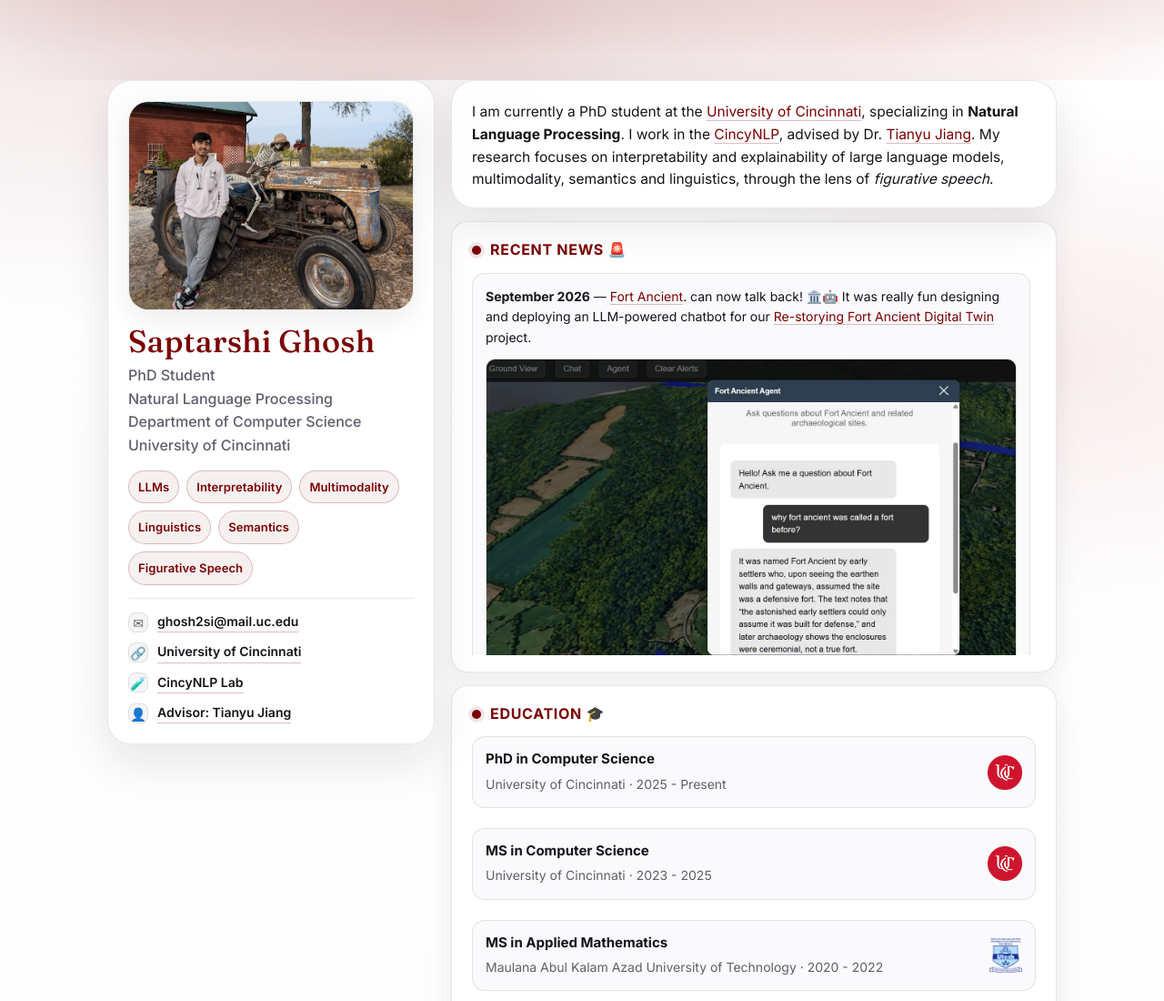
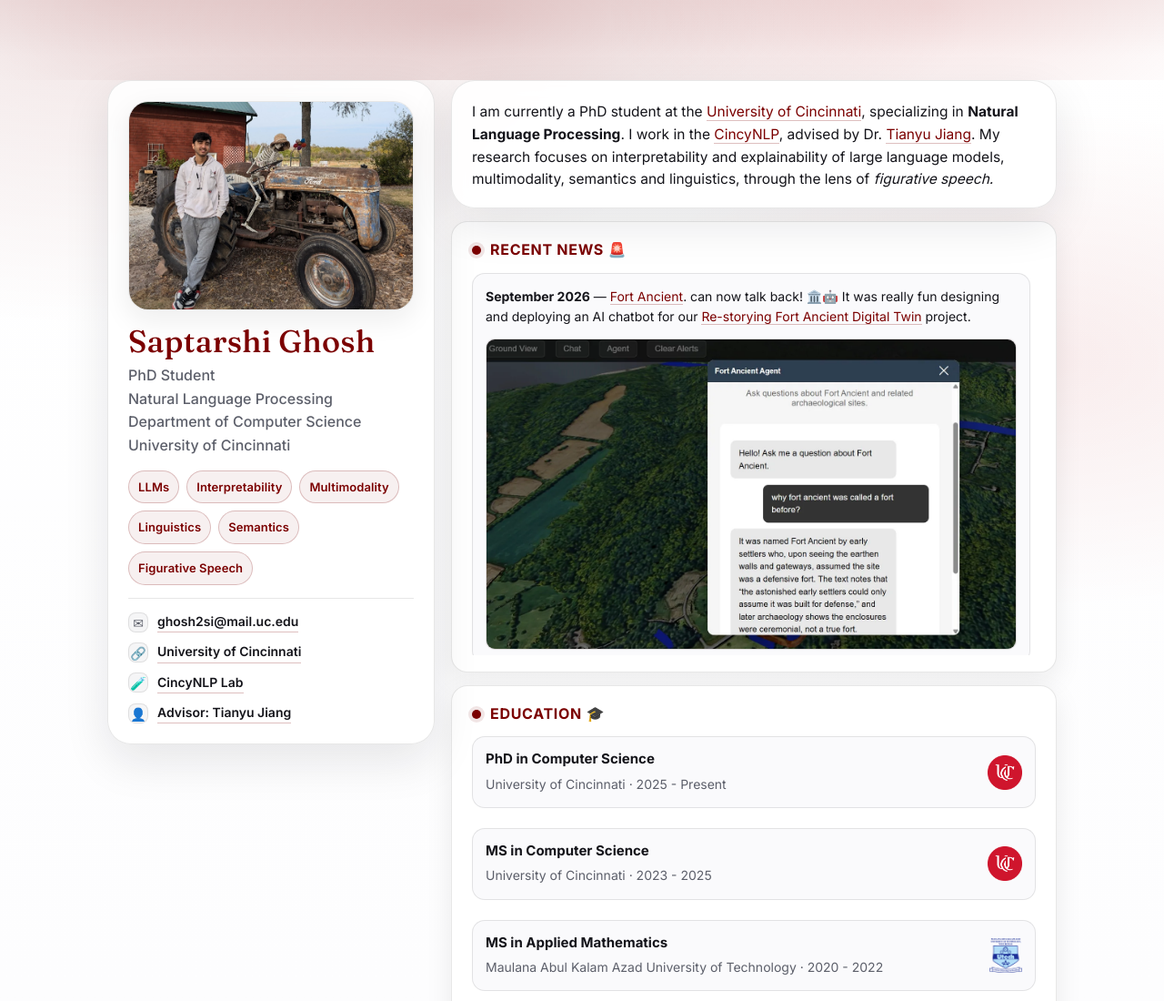
Before and after one commit to SaptGhosh/saptghosh-website, a plain HTML site: page index.html in a window 1280 px wide. Shown: the top 1100 px of the page at 91% size. Drawn offline with Linux system fonts and the light colour scheme.

Commit message:
Update index.html

```diff
--- a/index.html
+++ b/index.html
@@ -479,7 +479,7 @@
                 <!-- ★ NEW item with image placeholder -->
 
                   <div class="news-item">
-                  <p><b>September 2026</b> — <a href="https://en.wikipedia.org/wiki/Fort_Ancient" target="_blank" rel="noreferrer">Fort Ancient</a>. can now talk back! 🏛️🤖 It was really fun designing and deploying an LLM-powered chatbot for our <a href="https://ming3d.com/new/2026/05/23/re-storying-fort-ancient/" target="_blank" rel="noreferrer">Re-storying Fort Ancient Digital Twin</a> project.</p>
+                  <p><b>September 2026</b> — <a href="https://en.wikipedia.org/wiki/Fort_Ancient" target="_blank" rel="noreferrer">Fort Ancient</a>. can now talk back! 🏛️🤖 It was really fun designing and deploying an AI chatbot for our <a href="https://ming3d.com/new/2026/05/23/re-storying-fort-ancient/" target="_blank" rel="noreferrer">Re-storying Fort Ancient Digital Twin</a> project.</p>
                   <div class="news-img">
                     <img src="fort_ancient.jpg" alt="Fort Ancient can now talk back!">
                   </div>
```
